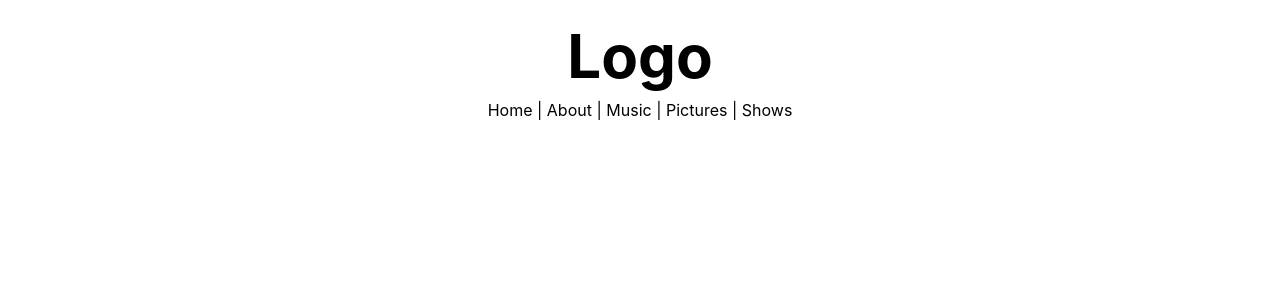
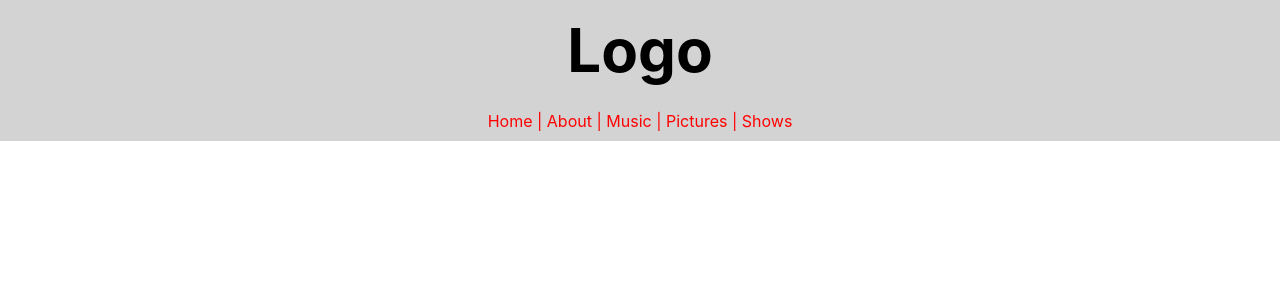
Before and after one commit to danBohon/scrollable-header, a React (Create React App) app: page / in a window 1280 px wide. Shown: the top 300 px of the page. Built offline with nearby package versions, Linux system fonts and the light colour scheme.

Commit message:
logo scrolls up nav stays on top

```diff
--- a/src/App.css
+++ b/src/App.css
@@ -1,7 +1,6 @@
 .App {
   text-align: center;
   height: 3000px;
-  /* background: rgb(159, 177, 159); */
   display: flex;
   align-items: center;
   flex-direction: column;
@@ -9,26 +8,34 @@
 
 .header {
   overflow: hidden;
+  background: rgb(211, 211, 211);
+  height: 80px;
+  width: 100vw;
+  padding: 14px 0;
+}
+
+.navbar {
+  color: red;
+  background: rgb(211, 211, 211);
+  padding: 10px 0;
+  width: 100vw;
+}
+
+.navbar-after {
   position: fixed;
-  /* background: rgb(66, 66, 107); */
-  width: 100vw;
-  padding: 20px;
 }
+
 .logo {
-  height: 80px;
+  height: 60px;
   font-size: 60px;
-  transition: opacity 100ms ease-in;
-  transition: 250ms ease;
   margin: 0;
 }
 
-.smaller {
-  height: 0px;
+.body {
+  margin: 138px 0 0 0;
+  height: 100%;
+  display: flex;
+  flex-direction: column;
+  justify-content: center;
+  z-index: 1;
 }
-
-.hide {
-  position: relative;
-  top: -100px;
-  opacity: 0;
-  transition: 250ms ease-out;
-}
--- a/src/App.js
+++ b/src/App.js
@@ -1,12 +1,31 @@
-import React from "react";
+import React, { useState, useEffect } from "react";
 import "./App.css";
 import Header from "./Header";
 import Body from "./Body";
+import Navbar from "./Navbar";
 
 function App() {
+  const [change, setChange] = useState(false);
+
+  useEffect(() => {
+    window.addEventListener("scroll", handleScroll);
+    return () => {
+      window.removeEventListener("scroll", handleScroll);
+    };
+  });
+
+  const handleScroll = () => {
+    const distanceY = window.pageYoffset || document.documentElement.scrollTop,
+      shrinkOn = 100;
+
+    if (distanceY > shrinkOn) {
+      setChange(true);
+    } else setChange(false);
+  };
   return (
     <div className="App">
       <Header />
+      <Navbar change={change} />
       <Body />
     </div>
   );
--- a/src/Body.js
+++ b/src/Body.js
@@ -1,5 +1,5 @@
 import React from "react";
 
 export default function Body() {
-  return <div />;
+  return <div className="body">Content</div>;
 }
--- a/src/Header.js
+++ b/src/Header.js
@@ -1,29 +1,9 @@
-import React, { useState, useEffect } from "react";
-import Navbar from "./Navbar";
+import React from "react";
 
 export default function Header() {
-  const [change, setChange] = useState(false);
-
-  useEffect(() => {
-    window.addEventListener("scroll", handleScroll);
-    return () => {
-      window.removeEventListener("scroll", handleScroll);
-    };
-  });
-
-  const handleScroll = () => {
-    const distanceY = window.pageYoffset || document.documentElement.scrollTop,
-      shrinkOn = 100;
-
-    if (distanceY > shrinkOn) {
-      setChange(true);
-    } else setChange(false);
-  };
-
   return (
     <div className="header">
-      <h1 className={change ? "logo smaller hide" : "logo"}>Logo</h1>
-      <Navbar />
+      <h1 className="logo">Logo</h1>
     </div>
   );
 }
--- a/src/Navbar.js
+++ b/src/Navbar.js
@@ -1,8 +1,10 @@
 import React from "react";
 
-export default function Navbar() {
+export default function Navbar(props) {
   return (
-    <div>
+    <div
+      className={props.change ? "navbar navbar-after" : "navbar navbar-before"}
+    >
       <span>Home | </span>
       <span>About | </span>
       <span>Music | </span>
```
